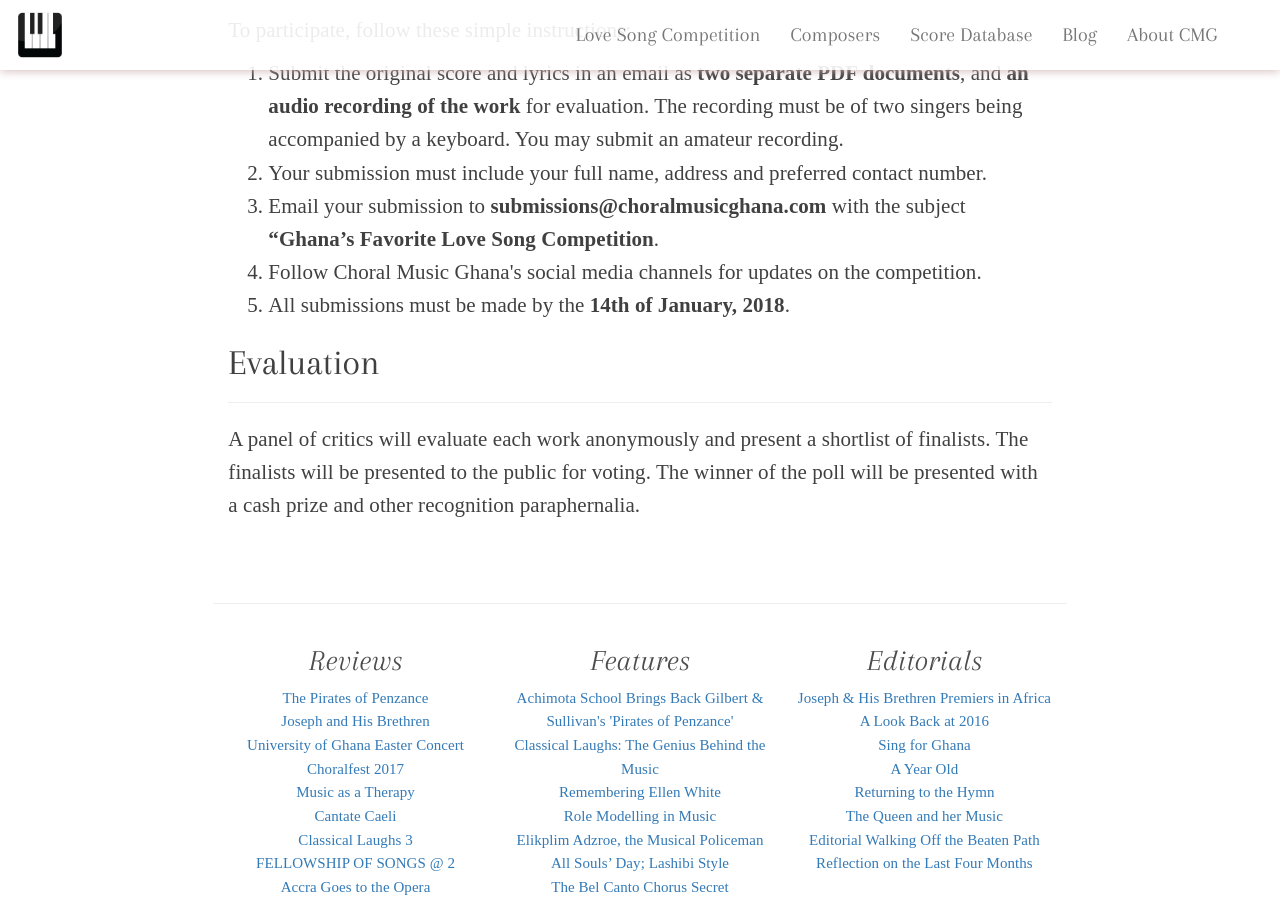
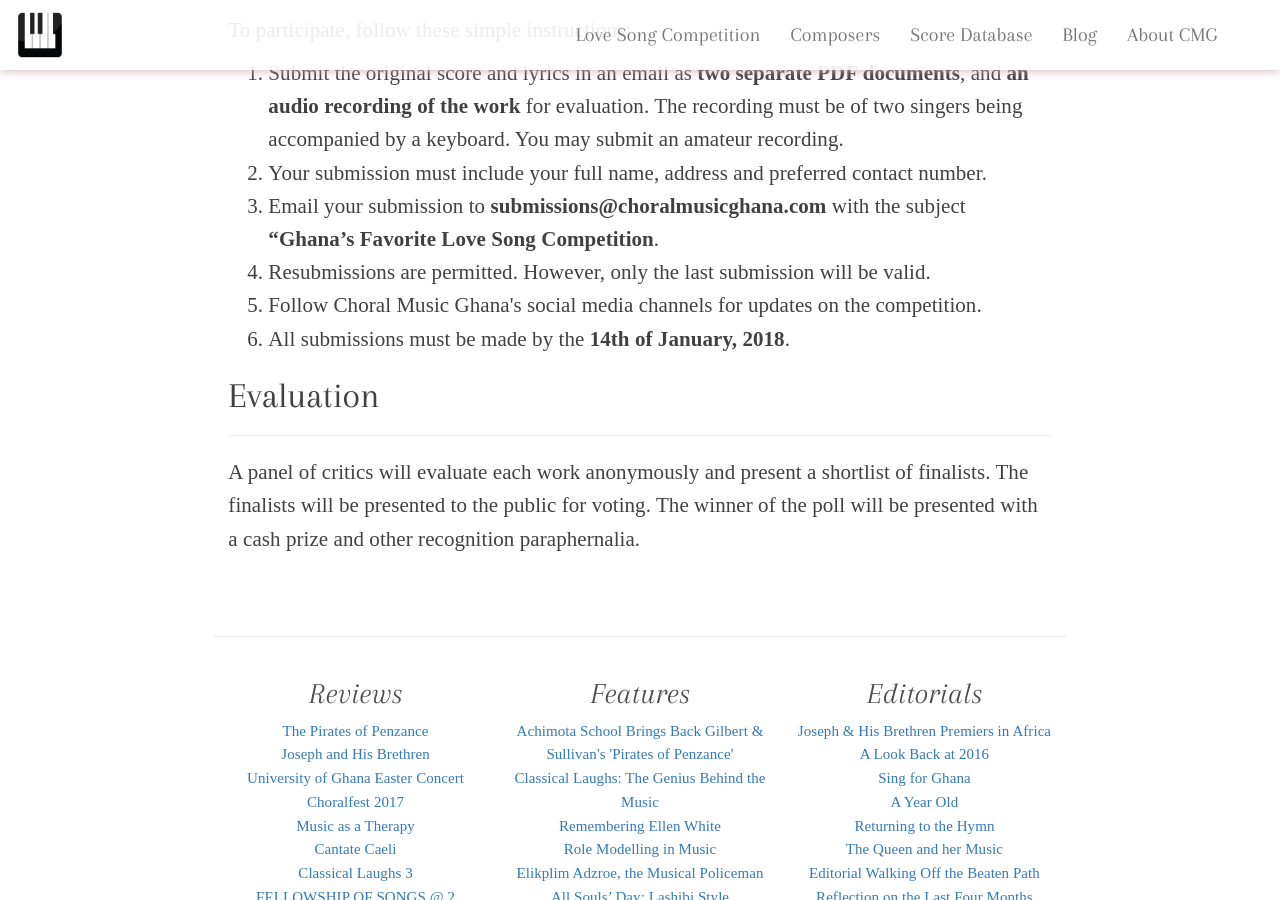
Before and after one commit to choralmusicghana/choralmusicghana.github.io, a Jekyll site: the page built from lovesongcompetition.html, in a window 1280 px wide and 900 px high, scrolled down 1836 px. Built offline with Jekyll 4.4.1, drawn with Linux system fonts in a browser that asks for light colours; nearby versions of some CDN libraries; some web fonts are replaced; comment, search, counter and statistics services are not loaded.

Commit message:
Include clause for allowing resubmissions in rules

```diff
--- a/lovesongcompetition.html
+++ b/lovesongcompetition.html
@@ -35,6 +35,9 @@ description: Ghana's Favourite Love Song Competition rewards composers who break
 		Email your submission to <strong>submissions@choralmusicghana.com</strong> with the subject <strong>“Ghana’s Favorite Love Song Competition</strong>.
 	</li>
 	<li>
+		Resubmissions are permitted. However, only the last submission will be valid.
+	</li>
+	<li>
 		Follow Choral Music Ghana's social media channels for updates on the competition.
 	</li>
 	<li>
```
